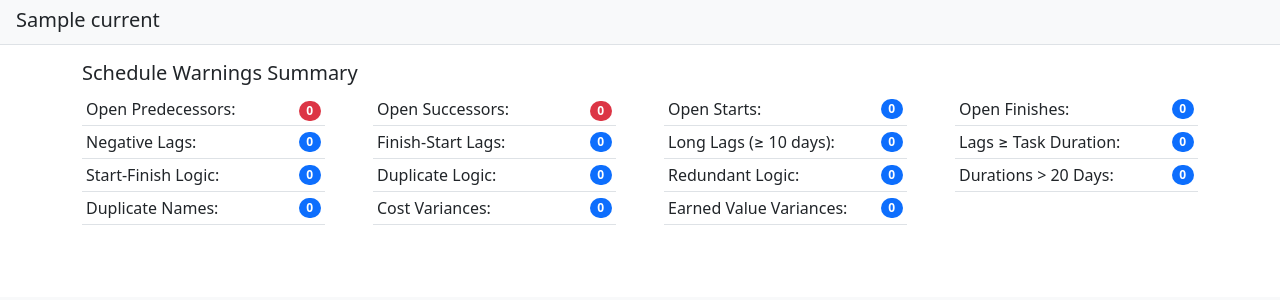
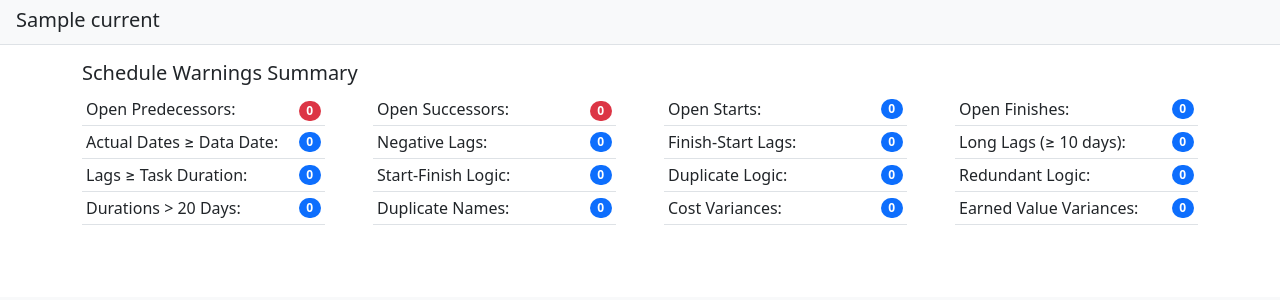
Before and after one commit to jjCode01/xer_pro, a Flask app: template xer_pro/templates/warnings.html in a window 1280 px wide. Shown: the part 56-356 px from the top of the page. Run offline with Flask 2, Linux system fonts and the light colour scheme; the template is opened without the code that fills it: most values are stand-ins (such as "Sample title", 1, 10 or a date in 2020); some libraries are stand-ins or nearby versions.

Commit message:
added warning for actual dates on or after the data date

```diff
--- a/xer_pro/app.py
+++ b/xer_pro/app.py
@@ -143,7 +143,7 @@ def dashboard():
         )
 
         changes = get_schedule_changes(schedules["current"], schedules["previous"])
-        warnings = get_schedule_warnings(schedules["current"], schedules["previous"])
+        warnings = get_schedule_warnings(schedules["current"])
 
         files = []
 
--- a/xer_pro/templates/warnings.html
+++ b/xer_pro/templates/warnings.html
@@ -20,6 +20,7 @@
             {{ badge('Open Successors', 'openSuccessorTable', warnings.open_successor|length, 1) }}
             {{ badge('Open Starts', 'openStartTable', warnings.open_start|length) }}
             {{ badge('Open Finishes', 'openFinishTable', warnings.open_finish|length) }}
+            {{ badge('Actual Dates &#8805 Data Date', 'actualDateTable', warnings.invalid_actual_dates|length) }}
             {{ badge('Negative Lags', 'negativeLagTable', warnings.negative_lag|length) }}
             {{ badge('Finish-Start Lags', 'fsLagTable', warnings.fs_lag|length) }}
             {{ badge('Long Lags (&#8805 10 days)', 'longLagTable', warnings.long_lag|length) }}
@@ -157,6 +158,48 @@
                         <td class="text-nowrap">{{ task.activity_id }}</td>
                         <td>{{ task.name }}</td>
                         <td>{{ task.type }}</td>
+                        <td>{{ task.status }}</td>
+                    </tr>
+                    {% endfor %}
+                </tbody>
+            </table>
+        </div>
+        {% endif %}
+        {% if warnings.invalid_actual_dates|length %}
+        <div id="actualDateTable" class="table-responsive-md mb-5">
+            <table class="table table-hover caption-top">
+                <caption class="text-dark m-0">
+                    <h5 class="text-nowrap">Actual Dates &#8805 Data Date: {{ warnings.invalid_actual_dates|length|formatnumber }}</h5>
+                    <p class="f-sm m-0 p-0">
+                        The following activities have been updated with an Actual Date on or after the Data Date.
+                    </p>
+                </caption>
+                <thead>
+                    <tr class="table-secondary ">
+                        <th>#</th>
+                        <th>ID</th>
+                        <th>Activity Name</th>
+                        <th>Actual Start</th>
+                        <th>Actual Finish</th>
+                        <th>Status</th>
+                    </tr>
+                </thead>
+                <tbody>
+                    {% for task in warnings.invalid_actual_dates %}
+                    <tr>
+                        <td>{{ loop.index }}</td>
+                        <td class="text-nowrap">{{ task.activity_id }}</td>
+                        <td>{{ task.name }}</td>
+                        {% if task.act_start_date >= schedules.current.data_date %}
+                            <td>{{ task.act_start_date|formatdate }}</td>
+                        {% else %}
+                            <td></td>
+                        {% endif %}
+                        {% if task.is_completed and task.act_end_date >= schedules.current.data_date %}
+                            <td>{{ task.act_end_date|formatdate }}</td>
+                        {% else %}
+                            <td></td>
+                        {% endif %}
                         <td>{{ task.status }}</td>
                     </tr>
                     {% endfor %}
```
Also changed, not shown: xer_pro/services/warning_services.py (+10 -13 lines).
